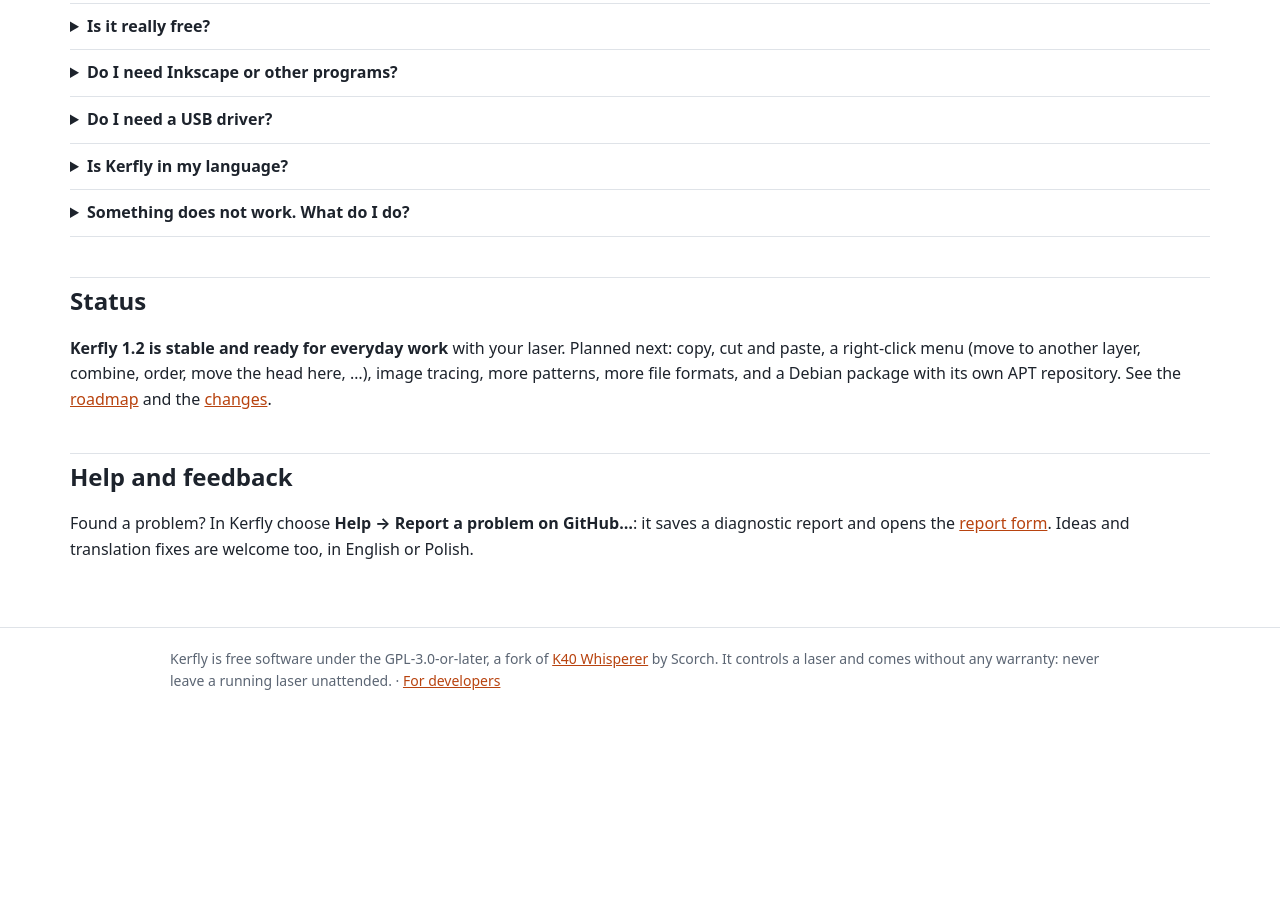
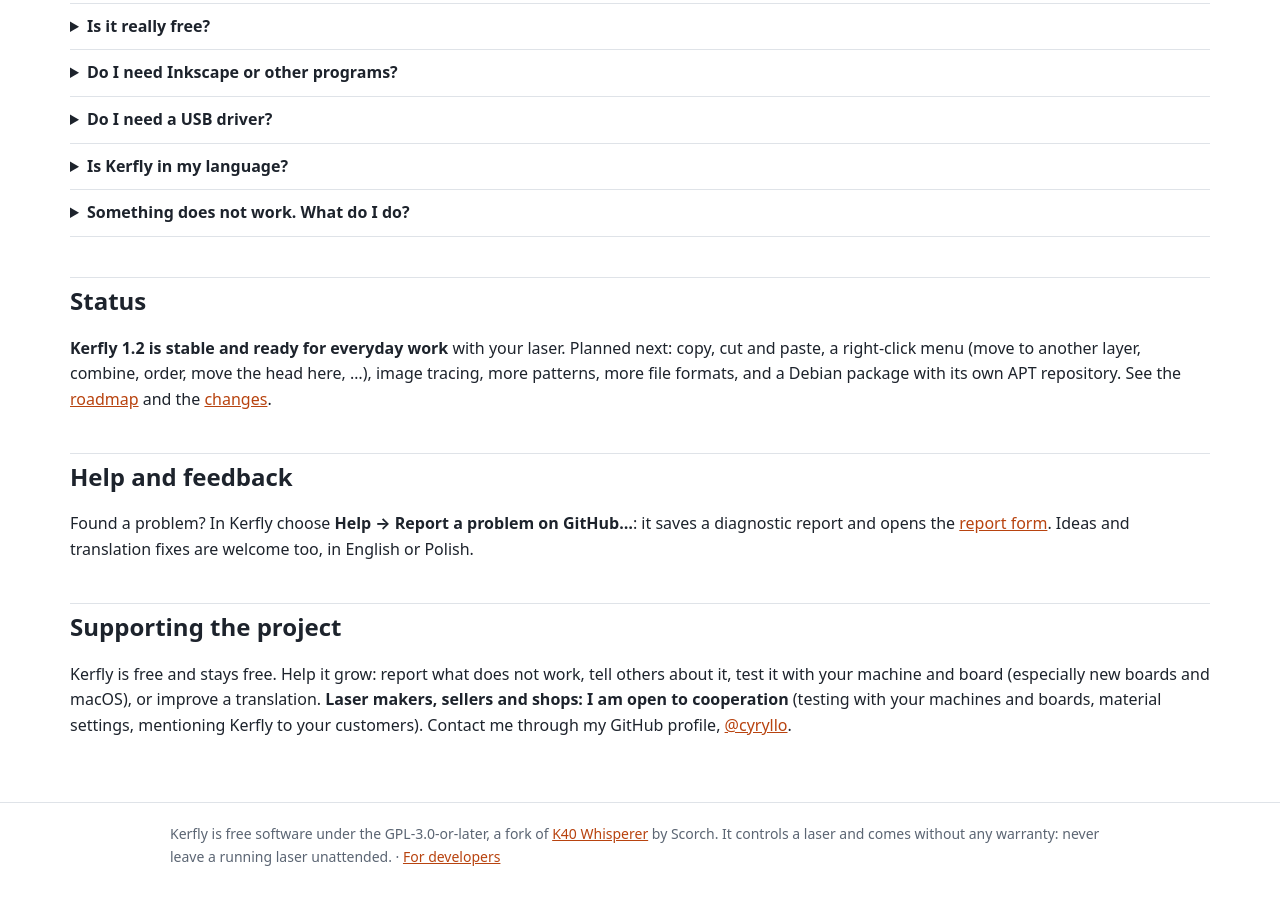
Before and after one commit to cyryllo/Kerfly, a Jekyll site: the page built from docs/index.md, in a window 1280 px wide and 900 px high, scrolled down 7383 px. Built offline with Jekyll 4.4.1, drawn with Linux system fonts in a browser that asks for light colours; before the commit the page ends 8107 px from its top, so only the background shows below that.

Commit message:
README and website: Supporting the project (reports, telling others, testing boards, translations; open to cooperation with laser makers and sellers, contact through the GitHub profile)

```diff
--- a/docs/index.md
+++ b/docs/index.md
@@ -225,3 +225,12 @@ formats, and a Debian package with its own APT repository. See the
 Found a problem? In Kerfly choose **Help → Report a problem on GitHub…**: it
 saves a diagnostic report and opens the [report form]({{ site.repo }}/issues/new/choose).
 Ideas and translation fixes are welcome too, in English or Polish.
+
+## Supporting the project
+
+Kerfly is free and stays free. Help it grow: report what does not work,
+tell others about it, test it with your machine and board (especially new
+boards and macOS), or improve a translation. **Laser makers, sellers and
+shops: I am open to cooperation** (testing with your machines and boards,
+material settings, mentioning Kerfly to your customers). Contact me through
+my GitHub profile, [@cyryllo](https://github.com/cyryllo).
```
Also changed, not shown: docs/pl/index.md (+9 -0 lines), README.md, README_pl.md.
